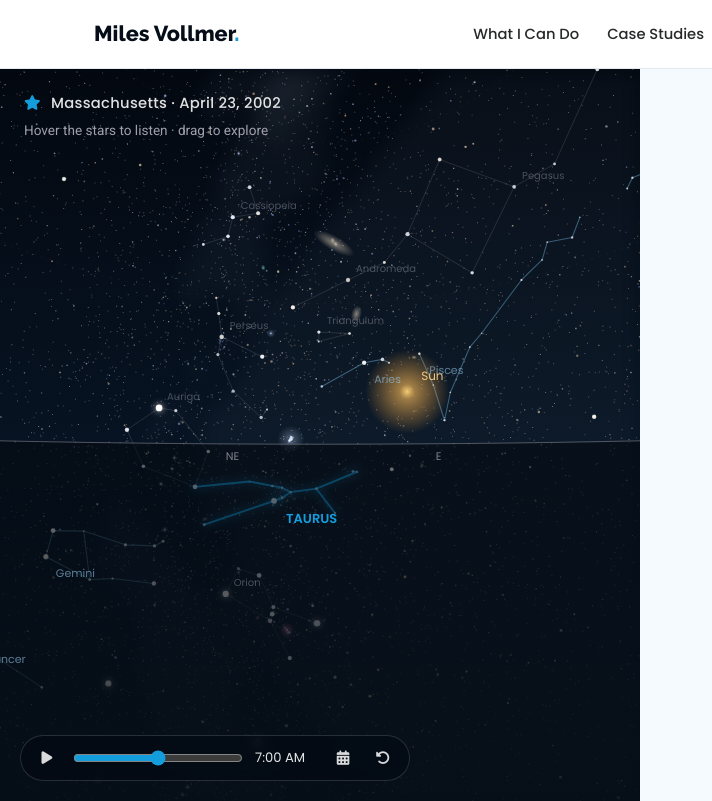
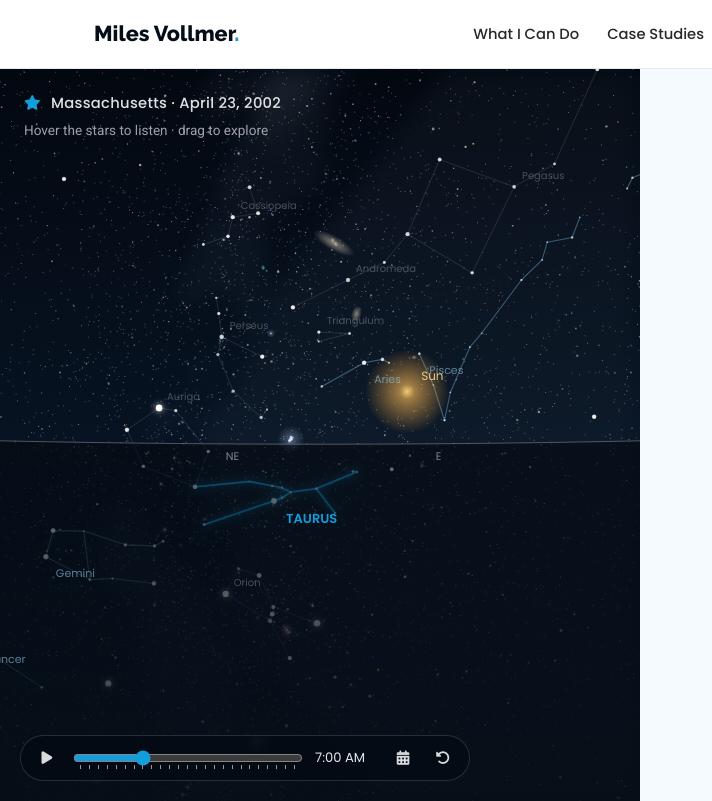
Before and after one commit to mvvollmer/mvvollmer.github.io, a plain HTML site: page index.html in a window 1280 px wide. Shown: the top 801 px of the page, 0-712 px from the left. Drawn offline with Linux system fonts and the light colour scheme; animation ran at ten frames a second.

Commit message:
Clean up stars

```diff
--- a/index.html
+++ b/index.html
@@ -34,7 +34,7 @@
     </div>
     <div class="sky-controls">
       <button class="sky-play" type="button" aria-label="Play or pause the sky's motion"><i class="fa-solid fa-play"></i></button>
-      <label class="sky-time"><span class="visually-hidden">Time of day</span><input type="range" min="-6" max="6" step="0.05" value="0"><output>7:00 AM</output></label>
+      <label class="sky-time"><span class="visually-hidden">Time of day, midnight to midnight</span><input type="range" min="0" max="1440" step="5" value="420" list="sky-hours"><datalist id="sky-hours"><option value="0"></option><option value="60"></option><option value="120"></option><option value="180"></option><option value="240"></option><option value="300"></option><option value="360"></option><option value="420"></option><option value="480"></option><option value="540"></option><option value="600"></option><option value="660"></option><option value="720"></option><option value="780"></option><option value="840"></option><option value="900"></option><option value="960"></option><option value="1020"></option><option value="1080"></option><option value="1140"></option><option value="1200"></option><option value="1260"></option><option value="1320"></option><option value="1380"></option><option value="1440"></option></datalist><output>7:00 AM</output></label>
       <button class="sky-when" type="button" aria-label="Choose a date, time, and place" aria-expanded="false" title="Date, time, and place"><i class="fa-solid fa-calendar-days"></i></button>
       <button class="sky-reset" type="button" aria-label="Reset the sky" title="Reset"><i class="fa-solid fa-rotate-left"></i></button>
           </div>
--- a/js/sky.js
+++ b/js/sky.js
@@ -66,7 +66,9 @@
   ].map(([name, region, lat, lon, tz]) => ({ name, region, lat, lon, tz }));
 
   const BIRTH = { date: "2002-04-23", time: "07:00", place: PLACES[0] };
-  const state = { date: BIRTH.date, time: BIRTH.time, place: BIRTH.place, utc0: 0, hours: 0 };
+  // utc0 is local midnight of the chosen date; hours is the time of day on the slider (0 to 24)
+  const state = { date: BIRTH.date, time: BIRTH.time, place: BIRTH.place, utc0: 0, hours: 7 };
+  const toHours = (hhmm) => { const [h, m] = hhmm.split(":").map(Number); return h + m / 60; };
 
   // local wall-clock time in a time zone -> UTC milliseconds
   function tzOffsetMs(utcMs, tz) {
@@ -494,20 +496,25 @@
   // ---------- date, time, and place ----------
   const longDate = (s) => new Date(s + "T12:00:00Z").toLocaleDateString("en-US", { timeZone: "UTC", month: "long", day: "numeric", year: "numeric" });
   function applyMoment() {
-    state.utc0 = zonedToUtc(state.date, state.time, state.place.tz);
+    state.utc0 = zonedToUtc(state.date, "00:00", state.place.tz);
     const isBirth = state.date === BIRTH.date && state.time === BIRTH.time && state.place === BIRTH.place;
     root.classList.toggle("is-custom", !isBirth);
     title.textContent = `${state.place.region} · ${longDate(state.date)}`;
-    setHours(0);
+    setHours(toHours(state.time));
   }
+  // the clock reading at the current slider position, in the place's own time zone (handles DST days)
   function fmtTime() {
-    const [hh, mm] = state.time.split(":").map(Number);
-    const mins = Math.round(hh * 60 + mm + state.hours * 60);
-    const h = Math.floor((((mins / 60) % 24) + 24) % 24), m = ((mins % 60) + 60) % 60;
-    return `${h % 12 === 0 ? 12 : h % 12}:${String(m).padStart(2, "0")} ${h >= 12 ? "PM" : "AM"}`;
+    return new Date(utcNow()).toLocaleTimeString("en-US", { timeZone: state.place.tz, hour: "numeric", minute: "2-digit" });
   }
-  function setHours(v) { state.hours = v; timeInput.value = v; timeLabel.textContent = fmtTime(); if (reduceMotion) redraw(); }
-  timeInput.addEventListener("input", () => setHours(parseFloat(timeInput.value)));
+  function setHours(v) {
+    state.hours = Math.max(0, Math.min(24, v));
+    const mins = Math.min(23 * 60 + 59, Math.round(state.hours * 60));
+    state.time = `${String(Math.floor(mins / 60)).padStart(2, "0")}:${String(mins % 60).padStart(2, "0")}`;
+    timeInput.value = Math.round(state.hours * 60); timeLabel.textContent = fmtTime();
+    if (!panel.hidden) clockField.value = state.time;
+    if (reduceMotion) redraw();
+  }
+  timeInput.addEventListener("input", () => setHours(parseFloat(timeInput.value) / 60));   // slider counts minutes
 
   placeField.innerHTML = PLACES.map((p, i) => `<option value="${i}">${p.name}${p.name.includes(",") ? "" : ", " + p.region}</option>`).join("") + `<option value="here">My location</option>`;
   function syncFields() {
@@ -552,7 +559,7 @@
     let last = performance.now();
     const step = (now) => {
       let v = state.hours + ((now - last) / 1000) * 0.6; last = now;
-      if (v > 12) v = -12;
+      if (v > 24) v = 0;
       setHours(v); anim = requestAnimationFrame(step);
     };
     anim = requestAnimationFrame(step);
--- a/styles.css
+++ b/styles.css
@@ -307,7 +307,7 @@ img { max-width: 100%; }
 }
 .sky-controls button:hover, .sky-controls button:focus-visible { background: var(--accent); color: var(--white); outline: none; }
 .sky-time { display: flex; align-items: center; gap: 10px; }
-.sky-time input { width: clamp(90px, 14vw, 170px); accent-color: var(--accent); cursor: pointer; }
+.sky-time input { width: clamp(120px, 19vw, 230px); accent-color: var(--accent); cursor: pointer; }
 .sky-time output { font-family: var(--font-nav); font-size: .82rem; color: rgba(255,255,255,.9); min-width: 64px; }
 .sky-tip, .sky-hint {
   position: absolute; pointer-events: none; font-family: var(--font-nav); font-size: .78rem;
```
